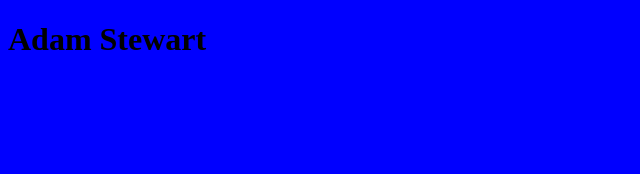
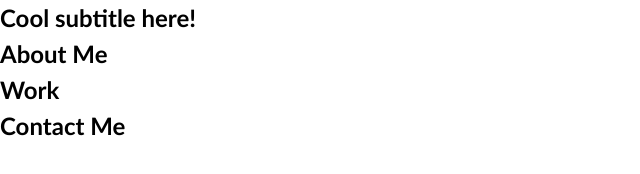
Before and after one commit to Adam-C-Stewart/Portfolio-adam-stewart, a plain HTML site: page index.html in a window 1280 px wide. Shown: the whole page, without its empty margins (0-640 px from the left). Drawn offline with Linux system fonts and the light colour scheme.

Commit message:
added starter code from class repo

```diff
--- a/assets/css/style.css
+++ b/assets/css/style.css
@@ -1,3 +1,24 @@
+* {
+  box-sizing: border-box;
+}
+
 body {
-  background-color: blue;
+  margin: 0;
+  padding: 0;
+  font-family: "Trebuchet MS", "Lucida Sans Unicode", "Lucida Grande",
+    "Lucida Sans", Arial, sans-serif;
+  line-height: 1.5;
 }
+
+h1,
+h2,
+h3,
+h4,
+h5,
+h6 {
+  margin: 0;
+}
+
+p {
+  margin: 0;
+}
--- a/index.html
+++ b/index.html
@@ -1,14 +1,42 @@
 <!DOCTYPE html>
-<html lang="en">
+<html lang="en-gb">
   <head>
     <meta charset="UTF-8" />
     <meta name="viewport" content="width=device-width, initial-scale=1.0" />
+    <meta http-equiv="X-UA-Compatible" content="ie=edge" />
+    <title>Lernantino // Web Developer</title>
     <link rel="stylesheet" href="./assets/css/style.css" />
-    <title>Adam Stewart Portfolio</title>
   </head>
+
   <body>
-    <h1>Adam Stewart</h1>
+    <!-- main logo / nav -->
+    <header>
+      <h1></h1>
+      <nav></nav>
+    </header>
 
+    <!-- hero banner -->
+    <section class="hero-banner">
+      <div>
+        <h2>Cool subtitle here!</h2>
+      </div>
+    </section>
 
+    <main class="page-wrapper">
+      <!-- about me -->
+      <section class="page-section" id="about">
+        <h2>About Me</h2>
+      </section>
+
+      <!-- portfolio container -->
+      <section class="page-section" id="work">
+        <h2>Work</h2>
+      </section>
+
+      <!-- contact -->
+      <section class="page-section contact" id="contact">
+        <h2>Contact Me</h2>
+      </section>
+    </main>
   </body>
 </html>
```
